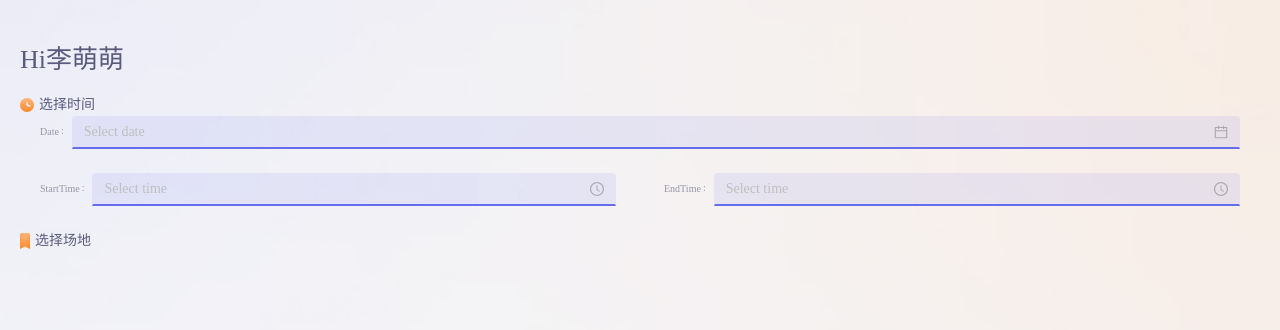
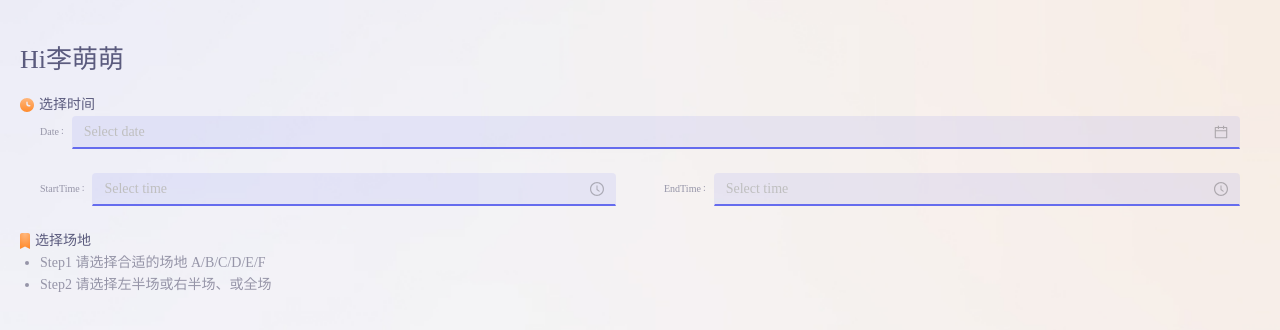
Before and after one commit to tw-wh-devops-community/sipu-basketball-web, a React (Create React App) app: page /book-court in a window 1280 px wide. Shown: the top 330 px of the page. Built offline with nearby package versions, Linux system fonts and the light colour scheme.

Commit message:
[LLR] add courts-selector description

```diff
--- /dev/null
+++ b/src/features/book-court/courts-selector/Description.tsx
@@ -0,0 +1,10 @@
+import React from 'react';
+
+const Description: React.FC = () => (
+  <ul className="description">
+    <li>Step1 请选择合适的场地 A/B/C/D/E/F</li>
+    <li>Step2 请选择左半场或右半场、或全场</li>
+  </ul>
+);
+
+export default Description;
--- a/src/features/book-court/courts-selector/index.tsx
+++ b/src/features/book-court/courts-selector/index.tsx
@@ -1,9 +1,11 @@
 import React from 'react';
 import Header from './Header';
+import Description from './Description';
 
 const CourtSelector: React.FC = () => (
   <div className="courts-elector">
     <Header />
+    <Description />
     {/* <CourtsBoard/> */}
     {/* <Confirmbutton/> */}
   </div>
--- a/src/features/book-court/index.less
+++ b/src/features/book-court/index.less
@@ -72,4 +72,9 @@
       margin: 0 0 0 5px;
     }
   }
+
+  .description {
+    padding-left: 20px;
+    color: #9695A8;
+  }
 }
```
